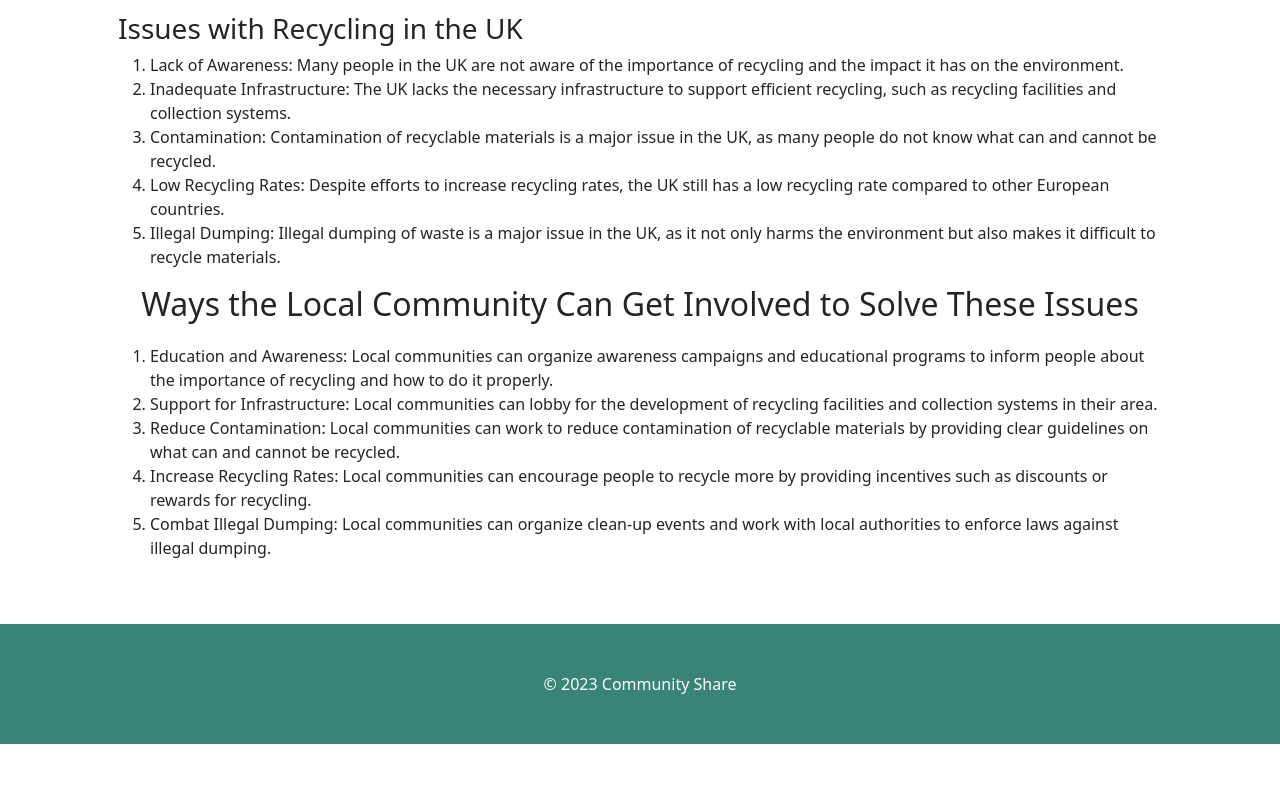
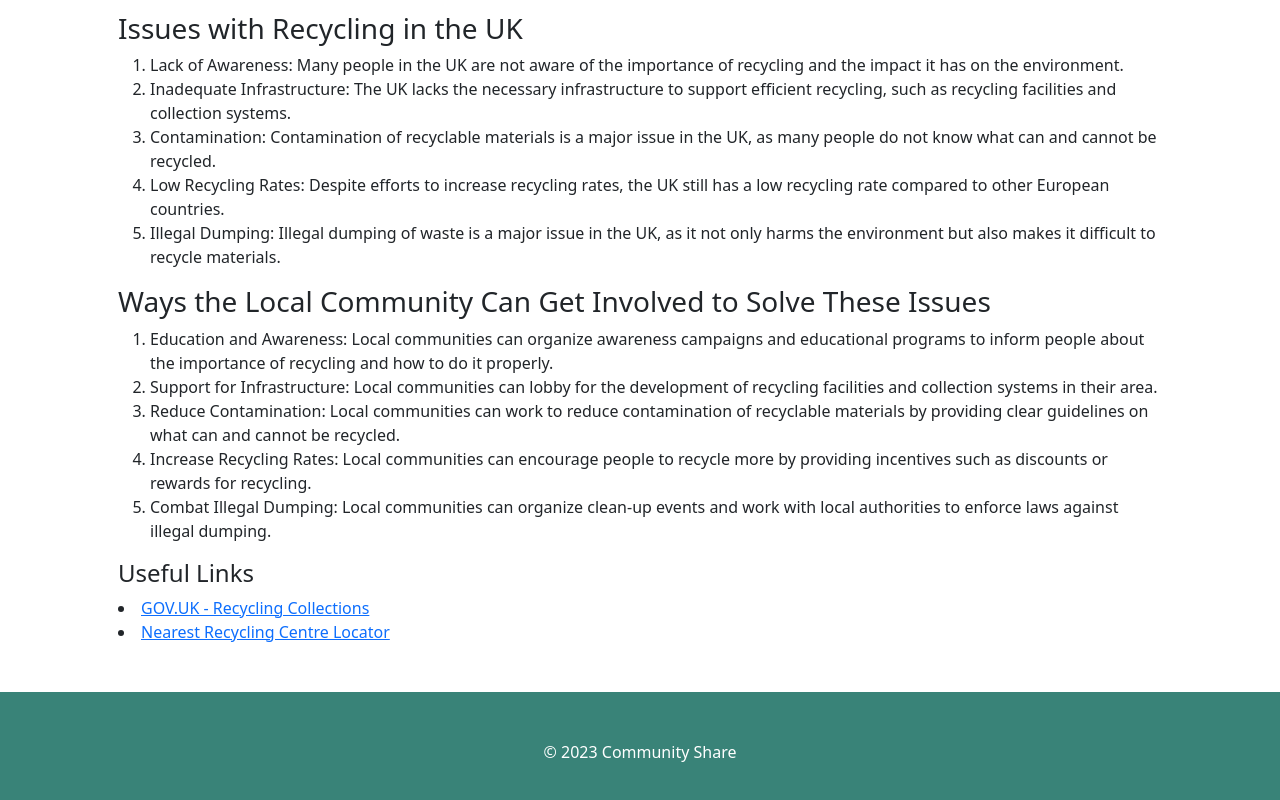
Before and after one commit to Thiefstep/Lap-2-Project, a plain HTML site: page client/community.html in a window 1280 px wide. Shown: the part 506-1306 px from the top of the page. Before the commit the page ends 1250 px from the top, so only its background shows below. Drawn offline with nearby package versions, Linux system fonts and the light colour scheme; no server answers; a script that the page names is missing.

Commit message:
community page updated

```diff
--- a/client/community.html
+++ b/client/community.html
@@ -53,7 +53,7 @@
         <li>Low Recycling Rates: Despite efforts to increase recycling rates, the UK still has a low recycling rate compared to other European countries.</li>
         <li>Illegal Dumping: Illegal dumping of waste is a major issue in the UK, as it not only harms the environment but also makes it difficult to recycle materials.</li>
     </ol>
-    <h2>Ways the Local Community Can Get Involved to Solve These Issues</h2>
+    <h3>Ways the Local Community Can Get Involved to Solve These Issues</h3>
     <ol>
         <li>Education and Awareness: Local communities can organize awareness campaigns and educational programs to inform people about the importance of recycling and how to do it properly.</li>
         <li>Support for Infrastructure: Local communities can lobby for the development of recycling facilities and collection systems in their area.</li>
@@ -61,9 +61,10 @@
         <li>Increase Recycling Rates: Local communities can encourage people to recycle more by providing incentives such as discounts or rewards for recycling.</li>
         <li>Combat Illegal Dumping: Local communities can organize clean-up events and work with local authorities to enforce laws against illegal dumping.</li>
     </ol>
+    <h4>Useful Links</h4>
+    <li><a href="https://www.gov.uk/recycling-collections">GOV.UK - Recycling Collections</a></li>
+    <li><a href="https://www.recyclenow.com/recycling-locator">Nearest Recycling Centre Locator </a></li>
         </div>
-
-
     </section>
     <!-- Footer-->
     <footer class="py-5 bg-dark">
```
